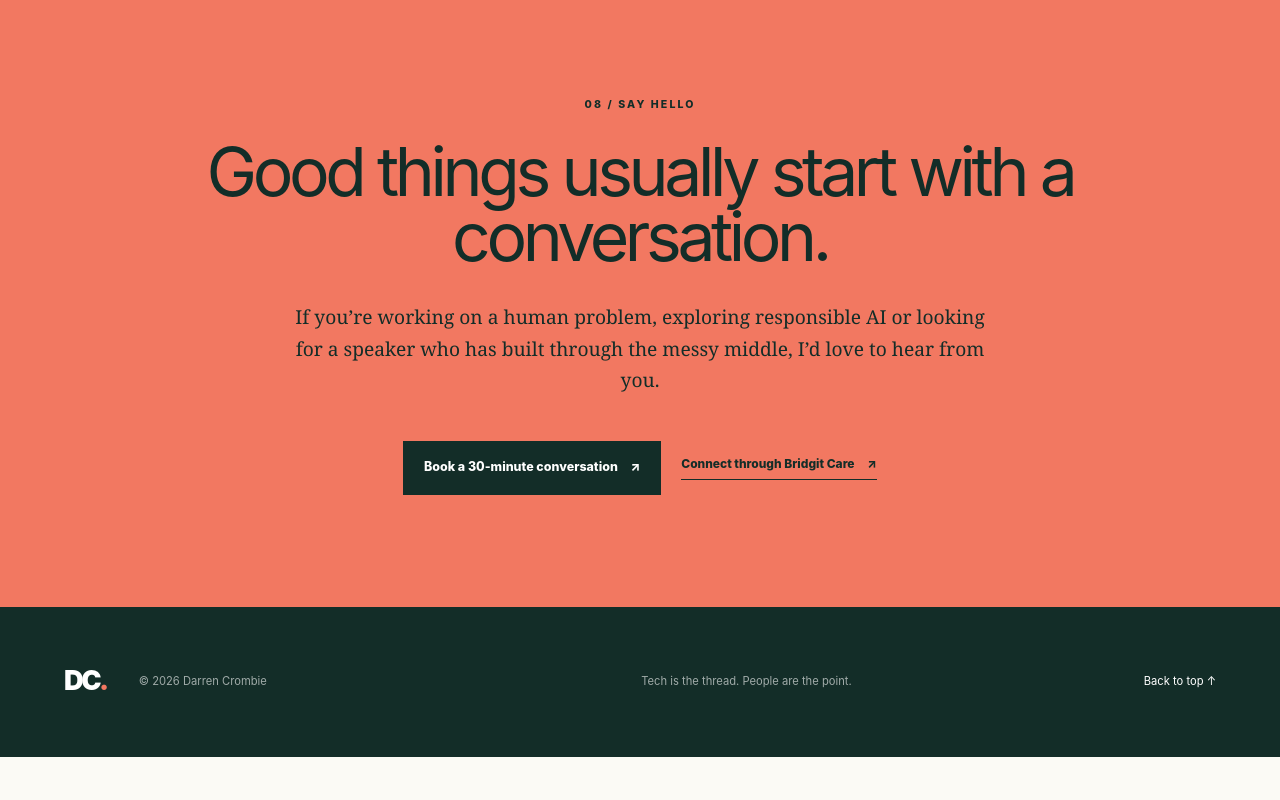
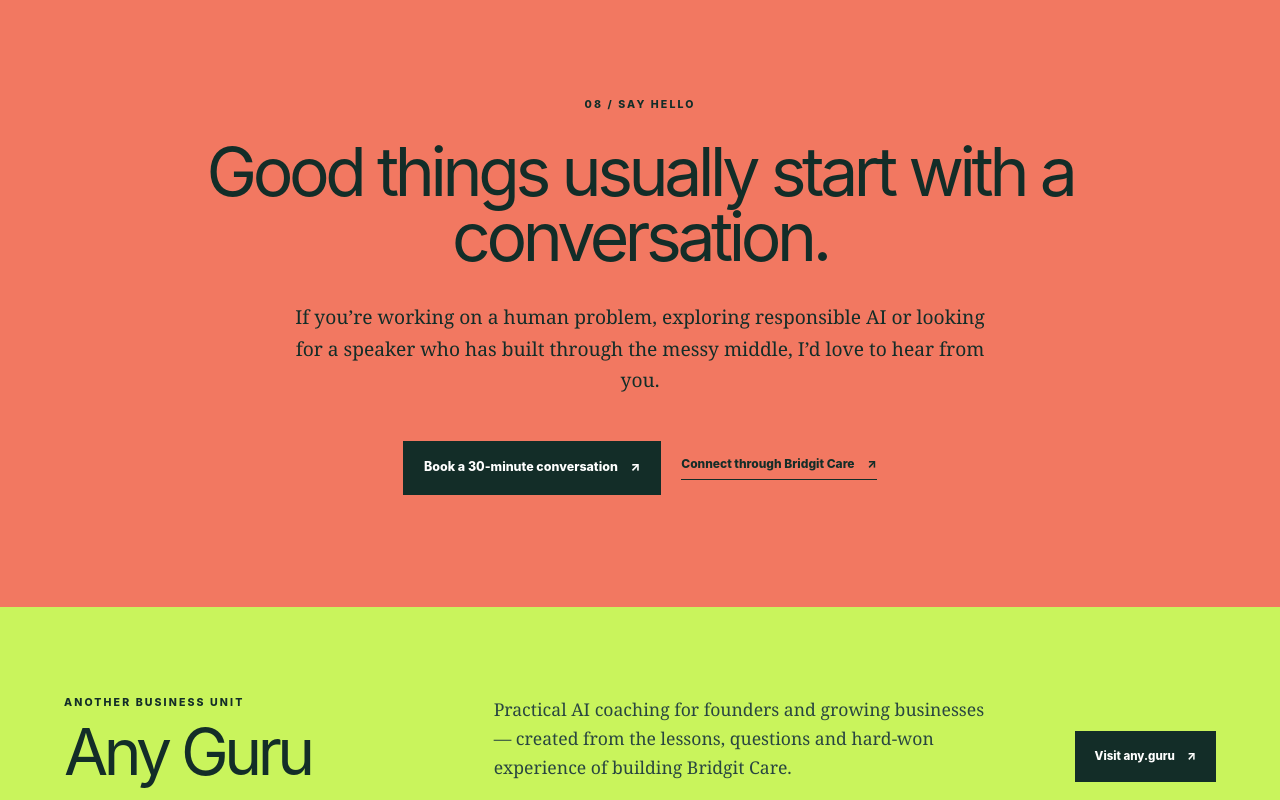
Before and after one commit to upstreamdarren/darrencrombie, a Next.js app: page / in a window 1280 px wide. Shown: the part 11200-12000 px from the top of the page. Before the commit the page ends 11957 px from the top, so only its background shows below. Built offline with nearby package versions, Linux system fonts and the light colour scheme.

Commit message:
Add Any Guru business unit signoff

```diff
--- a/app/globals.css
+++ b/app/globals.css
@@ -1008,6 +1008,43 @@ summary {
   font-weight: 850;
 }
 
+.business-unit-signoff {
+  display: grid;
+  grid-template-columns: minmax(260px, 0.7fr) minmax(320px, 1fr) auto;
+  gap: clamp(2rem, 6vw, 7rem);
+  align-items: end;
+  padding: 5.5rem max(5vw, calc((100vw - var(--max)) / 2 + 4vw));
+  background: var(--lime);
+}
+
+.business-unit-signoff h2 {
+  margin: 0.8rem 0 0;
+  font-size: clamp(2.7rem, 5vw, 5rem);
+  letter-spacing: -0.07em;
+  line-height: 0.92;
+}
+
+.business-unit-signoff > p {
+  max-width: 650px;
+  margin: 0;
+  color: var(--ink-soft);
+  font-family: Georgia, serif;
+  font-size: 1.1rem;
+  line-height: 1.65;
+}
+
+.business-unit-signoff > a {
+  display: inline-flex;
+  gap: 0.75rem;
+  align-items: center;
+  white-space: nowrap;
+  padding: 1.05rem 1.25rem;
+  background: var(--ink);
+  color: var(--white);
+  font-size: 0.72rem;
+  font-weight: 850;
+}
+
 footer {
   display: grid;
   grid-template-columns: auto 1fr 1fr auto;
@@ -1213,6 +1250,15 @@ footer p {
     gap: 3rem;
   }
 
+  .business-unit-signoff {
+    grid-template-columns: 1fr;
+    align-items: start;
+  }
+
+  .business-unit-signoff > a {
+    width: fit-content;
+  }
+
   footer {
     grid-template-columns: auto 1fr auto;
   }
@@ -1337,6 +1383,10 @@ footer p {
     flex-direction: column;
   }
 
+  .business-unit-signoff {
+    padding: 4.5rem 6vw;
+  }
+
   footer {
     display: flex;
     flex-direction: column;
--- a/app/page.tsx
+++ b/app/page.tsx
@@ -593,6 +593,21 @@ export default function Home() {
         </div>
       </section>
 
+      <section className="business-unit-signoff" aria-label="Any Guru business unit">
+        <div>
+          <p className="section-label">ANOTHER BUSINESS UNIT</p>
+          <h2>Any Guru</h2>
+        </div>
+        <p>
+          Practical AI coaching for founders and growing businesses — created
+          from the lessons, questions and hard-won experience of building
+          Bridgit Care.
+        </p>
+        <a href="https://any.guru/" target="_blank" rel="noreferrer">
+          Visit any.guru <Arrow />
+        </a>
+      </section>
+
       <footer>
         <a className="wordmark footer-wordmark" href="#top" aria-label="Back to top">
           DC<span>.</span>
```
Also changed, not shown: 1 other file (tests, documents, lock files or other folders).
